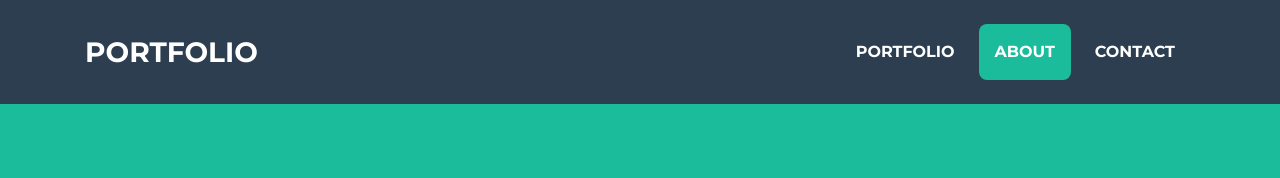
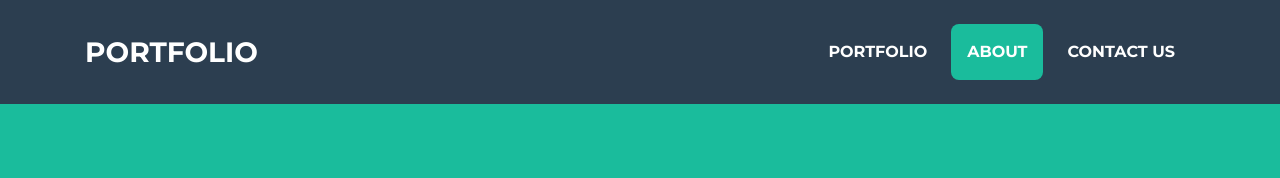
Before and after one commit to shivangiyadav500/final-, a website with bundled scripts: page index.html in a window 1280 px wide. Shown: the top 178 px of the page. Built offline with nearby package versions, Linux system fonts and the light colour scheme.

Commit message:
Update index.html

```diff
--- a/index.html
+++ b/index.html
@@ -39,7 +39,7 @@
             <a class="nav-link py-3 px-0 px-lg-3 rounded js-scroll-trigger" href="#about">About</a>
           </li>
           <li class="nav-item mx-0 mx-lg-1">
-            <a class="nav-link py-3 px-0 px-lg-3 rounded js-scroll-trigger" href="https://forms.gle/AD5egAXpTz2nMfnA7">Contact</a>
+            <a class="nav-link py-3 px-0 px-lg-3 rounded js-scroll-trigger" href="https://forms.gle/AD5egAXpTz2nMfnA7">Contact Us</a>
           </li>
         </ul>
       </div>
```
